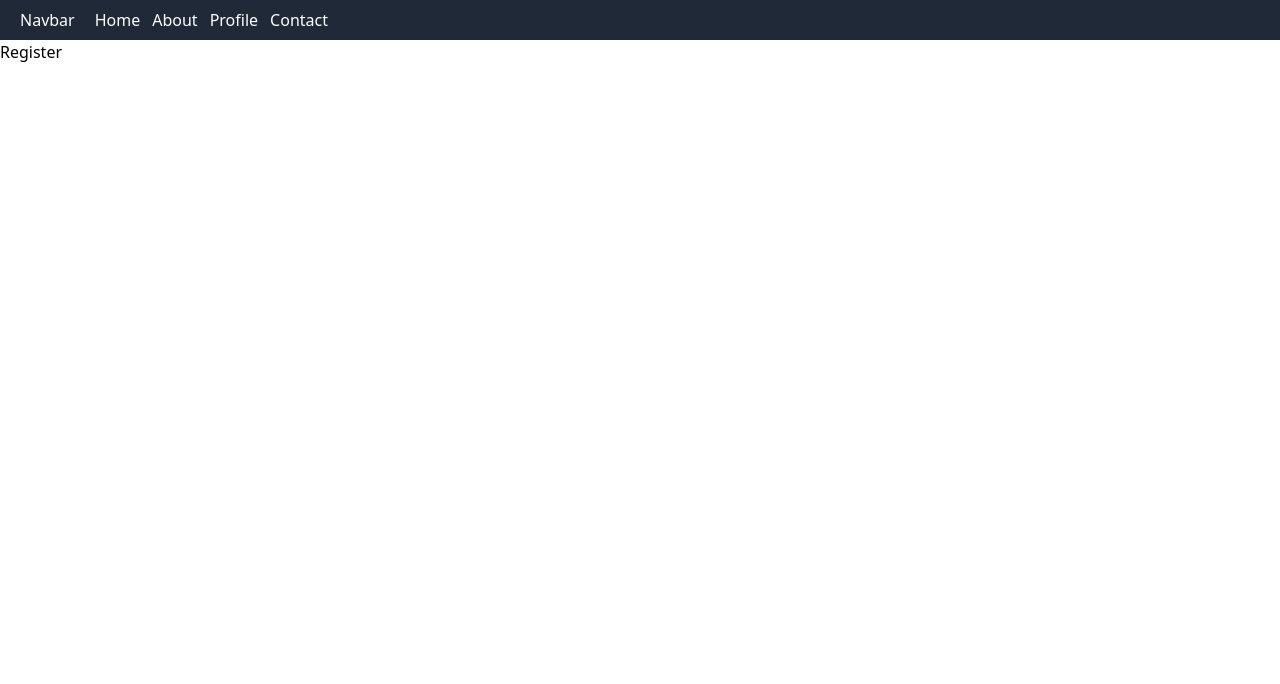
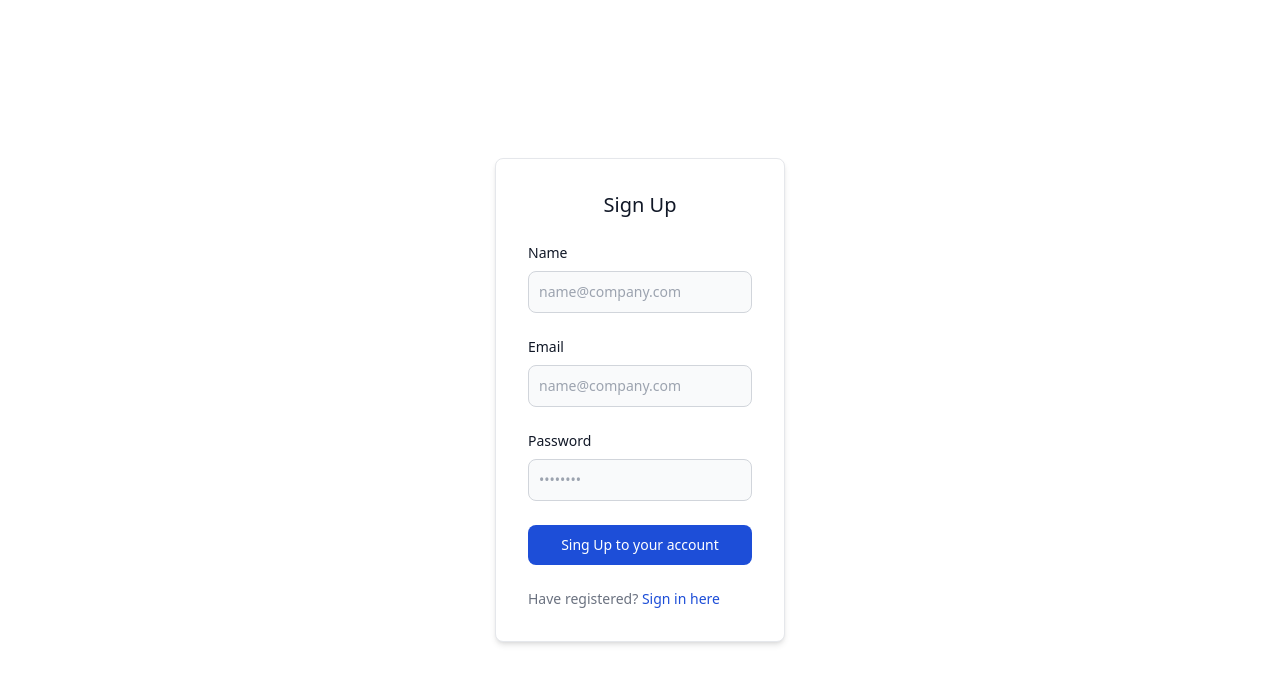
Before and after one commit to mriskisyahputraa2/learn-next.js, a Next.js app: page /register in a window 1280 px wide. Shown: the top 684 px of the page. Built offline with nearby package versions, Linux system fonts and the light colour scheme.

Commit message:
update Link in navbar, login and register

```diff
--- a/src/app/(auth)/login/page.tsx
+++ b/src/app/(auth)/login/page.tsx
@@ -1,7 +1,64 @@
+import Link from "next/link";
+
 export default function LoginPage() {
-    return (
-        <>
-            <h1>Login</h1>
-        </>
-    )
+  return (
+    <>
+      <div className="h-screen w-100 flex justify-center items-center">
+        <div className="bg-white shadow-md border border-gray-200 rounded-lg max-w-sm p-4 sm:p-6 lg:p-8 dark:bg-gray-800 dark:border-gray-700">
+          <form className="space-y-6" action="#">
+            <h3 className="text-xl font-medium text-gray-900 dark:text-white text-center">
+              Sign in
+            </h3>
+            <div>
+              <label
+                htmlFor="email"
+                className="text-sm font-medium text-gray-900 block mb-2 dark:text-gray-300"
+              >
+                Email
+              </label>
+              <input
+                type="email"
+                name="email"
+                id="email"
+                className="bg-gray-50 border border-gray-300 text-gray-900 sm:text-sm rounded-lg focus:ring-blue-500 focus:border-blue-500 block w-full p-2.5 dark:bg-gray-600 dark:border-gray-500 dark:placeholder-gray-400 dark:text-white"
+                placeholder="name@company.com"
+                required
+              />
+            </div>
+            <div>
+              <label
+                htmlFor="password"
+                className="text-sm font-medium text-gray-900 block mb-2 dark:text-gray-300"
+              >
+                Password
+              </label>
+              <input
+                type="password"
+                name="password"
+                id="password"
+                placeholder="••••••••"
+                className="bg-gray-50 border border-gray-300 text-gray-900 sm:text-sm rounded-lg focus:ring-blue-500 focus:border-blue-500 block w-full p-2.5 dark:bg-gray-600 dark:border-gray-500 dark:placeholder-gray-400 dark:text-white"
+                required
+              />
+            </div>
+            <button
+              type="submit"
+              className="w-full text-white bg-blue-700 hover:bg-blue-800 focus:ring-4 focus:ring-blue-300 font-medium rounded-lg text-sm px-5 py-2.5 text-center dark:bg-blue-600 dark:hover:bg-blue-700 dark:focus:ring-blue-800"
+            >
+              Login to your account
+            </button>
+            <div className="text-sm font-medium text-gray-500 dark:text-gray-300">
+              Not registered?{" "}
+              <Link
+                href="/register"
+                className="text-blue-700 hover:underline dark:text-blue-500"
+              >
+                Create account
+              </Link>
+            </div>
+          </form>
+        </div>
+      </div>
+    </>
+  );
 }
--- a/src/app/(auth)/register/page.tsx
+++ b/src/app/(auth)/register/page.tsx
@@ -1,7 +1,80 @@
+import Link from "next/link";
+
 export default function RegisterPage() {
   return (
     <>
-      <h1>Register</h1>
+      <div className="h-screen w-100 flex justify-center items-center">
+        <div className="bg-white shadow-md border border-gray-200 rounded-lg max-w-sm p-4 sm:p-6 lg:p-8 dark:bg-gray-800 dark:border-gray-700">
+          <form className="space-y-6" action="#">
+            <h3 className="text-xl font-medium text-gray-900 dark:text-white text-center">
+              Sign Up
+            </h3>
+            <div>
+              <label
+                htmlFor="email"
+                className="text-sm font-medium text-gray-900 block mb-2 dark:text-gray-300"
+              >
+                Name
+              </label>
+              <input
+                type="email"
+                name="email"
+                id="email"
+                className="bg-gray-50 border border-gray-300 text-gray-900 sm:text-sm rounded-lg focus:ring-blue-500 focus:border-blue-500 block w-full p-2.5 dark:bg-gray-600 dark:border-gray-500 dark:placeholder-gray-400 dark:text-white"
+                placeholder="name@company.com"
+                required
+              />
+            </div>
+            <div>
+              <label
+                htmlFor="email"
+                className="text-sm font-medium text-gray-900 block mb-2 dark:text-gray-300"
+              >
+                Email
+              </label>
+              <input
+                type="email"
+                name="email"
+                id="email"
+                className="bg-gray-50 border border-gray-300 text-gray-900 sm:text-sm rounded-lg focus:ring-blue-500 focus:border-blue-500 block w-full p-2.5 dark:bg-gray-600 dark:border-gray-500 dark:placeholder-gray-400 dark:text-white"
+                placeholder="name@company.com"
+                required
+              />
+            </div>
+            <div>
+              <label
+                htmlFor="password"
+                className="text-sm font-medium text-gray-900 block mb-2 dark:text-gray-300"
+              >
+                Password
+              </label>
+              <input
+                type="password"
+                name="password"
+                id="password"
+                placeholder="••••••••"
+                className="bg-gray-50 border border-gray-300 text-gray-900 sm:text-sm rounded-lg focus:ring-blue-500 focus:border-blue-500 block w-full p-2.5 dark:bg-gray-600 dark:border-gray-500 dark:placeholder-gray-400 dark:text-white"
+                required
+              />
+            </div>
+            <button
+              type="submit"
+              className="w-full text-white bg-blue-700 hover:bg-blue-800 focus:ring-4 focus:ring-blue-300 font-medium rounded-lg text-sm px-5 py-2.5 text-center dark:bg-blue-600 dark:hover:bg-blue-700 dark:focus:ring-blue-800"
+            >
+              Sing Up to your account
+            </button>
+            <div className="text-sm font-medium text-gray-500 dark:text-gray-300">
+              Have registered?{" "}
+              <Link
+                href="/login"
+                className="text-blue-700 hover:underline dark:text-blue-500"
+              >
+                Sign in here
+              </Link>
+            </div>
+          </form>
+        </div>
+      </div>
     </>
   );
 }
--- a/src/app/layout.tsx
+++ b/src/app/layout.tsx
@@ -3,6 +3,10 @@
 import localFont from "next/font/local";
 import "./globals.css";
 import Navbar from "./navbar";
+import { usePathname } from "next/navigation";
+
+// nonaktifkan navbar login dan register
+const disableNavbar = ["/login", "/register"];
 
 const geistSans = localFont({
   src: "./fonts/GeistVF.woff",
@@ -27,12 +31,14 @@
 }>) {
   // const [state, setState] = useState(0);
 
+  const pathName = usePathname();
+
   return (
     <html lang="en">
       <body
         className={`${geistSans.variable} ${geistMono.variable} antialiased`}
       >
-        <Navbar></Navbar>
+        {!disableNavbar.includes(pathName) && <Navbar />}
         {/* <div>Layout {state}</div> */}
         {/* <button onClick={() => setState(state + 1)}>Klik</button> */}
         {children}
--- a/src/app/navbar.tsx
+++ b/src/app/navbar.tsx
@@ -1,14 +1,16 @@
 import Link from "next/link";
-import { usePathname } from "next/navigation";
+import { usePathname, useRouter } from "next/navigation";
 import React, { Fragment } from "react";
 
 export default function Navbar() {
   const pathName = usePathname();
+  const router = useRouter();
 
   return (
     <Fragment>
-      <nav className="flex bg-gray-800 py-2 px-5">
+      <nav className="flex justify-between bg-gray-800 py-2 px-5">
         <h1 className="text-white">Navbar</h1>
+        <div className="flex">
           <ul className="flex ml-5">
             <Link href="/">
               <li
@@ -47,6 +49,16 @@
               </li>
             </Link>
           </ul>
+        </div>
+
+        <div className="">
+          <button
+            onClick={() => router.push("/login")}
+            className="bg-white rounded-md px-3 text-sm h-7 cursor-pointer"
+          >
+            Login
+          </button>
+        </div>
       </nav>
     </Fragment>
   );
```
Lines whose indentation alone changed are shown as unchanged.
